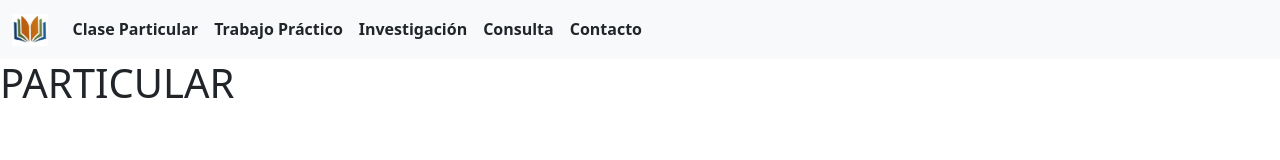
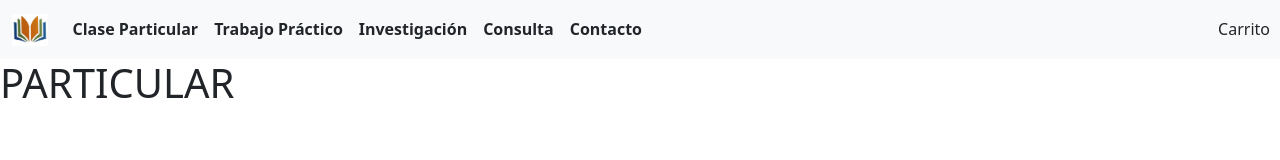
Before and after one commit to DiegoDelgado82/EntregaFinalDelgado, a React (Vite) app: page / in a window 1280 px wide. Shown: the top 160 px of the page. Built offline with nearby package versions, Linux system fonts and the light colour scheme.

Commit message:
cargando CartWidget

```diff
--- a/src/App.css
+++ b/src/App.css
@@ -8,3 +8,10 @@
 #logoBrand{
   height: 2rem;
 }
+
+#cartWidget
+{
+  padding-right: 10px;
+  align-items: end;
+
+}
--- /dev/null
+++ b/src/components/CartWidget/CartWidget.jsx
@@ -0,0 +1,7 @@
+
+
+export const CartWidget = () => {
+  return (
+    <div id="cartWidget" >Carrito</div>
+  )
+}
--- a/src/components/NavBar/NavBar.jsx
+++ b/src/components/NavBar/NavBar.jsx
@@ -1,4 +1,5 @@
 
+import { CartWidget } from "../CartWidget/CartWidget"
 export const NavBar = () => {
   return (
     <>
@@ -6,7 +7,7 @@ export const NavBar = () => {
     <nav className="navbar navbar-expand-lg bg-body-tertiary navbar opacity-10">
         <div className="container-fluid">
           <a className="navbar-brand" href="index.html"
-            ><img id="logoBrand" src="./src/assets/img/logoBrand.PNG" alt="Logo Centro Estudio"
+            ><img id="logoBrand" src="../src/assets/img/logoBrand.PNG" alt="Logo Centro Estudio"
           /></a>
 
           <button
@@ -64,6 +65,7 @@ export const NavBar = () => {
             </b>
           </div>
         </div>
+        <CartWidget/>
       </nav>
 
 
```
